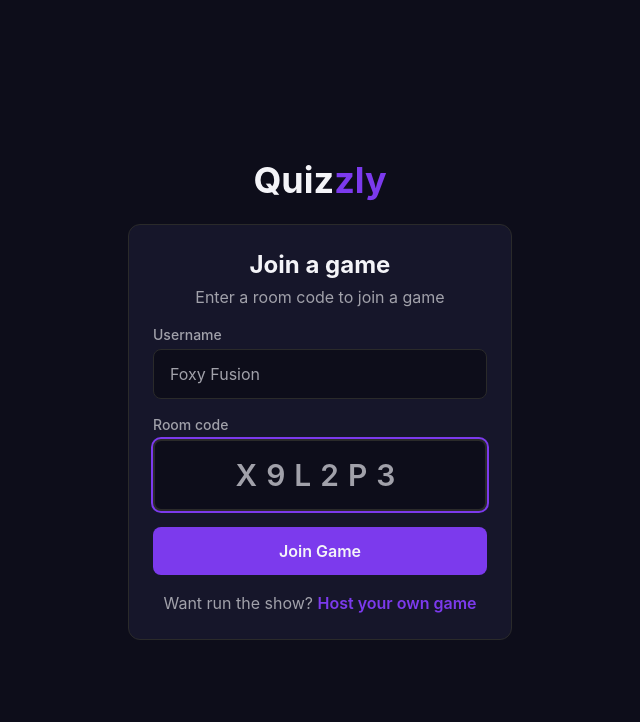
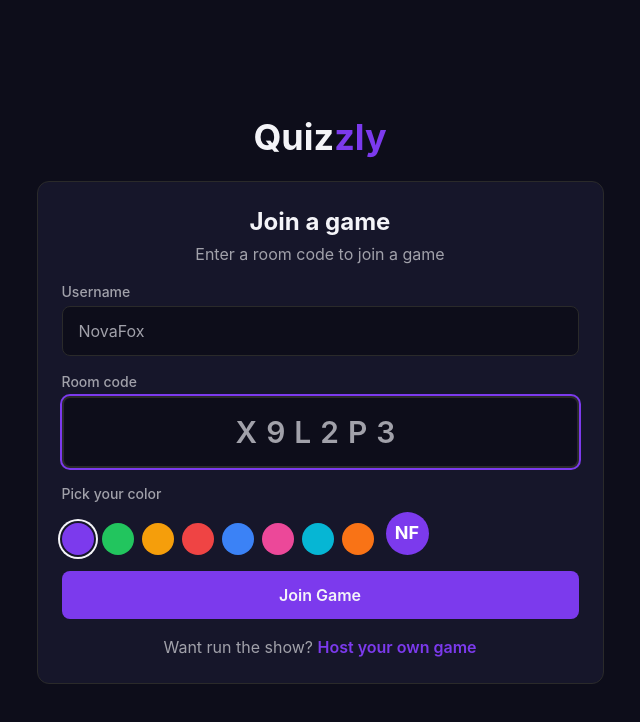
Before and after one commit to Dev-EthanR/quizly, a React (Vite) app in the folder client/: page / in a window 1280 px wide. Shown: the top 722 px of the page, without its empty margins (320-960 px from the left). Built offline with nearby package versions, Linux system fonts and the light colour scheme.

Commit message:
add color selection to join game

```diff
--- a/client/index.html
+++ b/client/index.html
@@ -2,7 +2,7 @@
 <html lang="en">
   <head>
     <meta charset="UTF-8" />
-    <link rel="icon" type="image/png" href="/icon_no_black.png" />
+    <link rel="icon" type="image/png" href="/icon.png" />
     <meta name="viewport" content="width=device-width, initial-scale=1.0" />
     <title>Quizzly</title>
   </head>
--- /dev/null
+++ b/client/src/components/ui/Avatar.tsx
@@ -0,0 +1,21 @@
+import clsx from "clsx";
+
+interface AvatarProps {
+  initials: string;
+  bgClass: string;
+}
+
+function Avatar({ initials, bgClass }: AvatarProps) {
+  return (
+    <div
+      className={clsx(
+        "flex h-10.75 w-10.75 shrink-0 items-center justify-center rounded-full text-lg font-bold text-white select-none",
+        bgClass,
+      )}
+    >
+      {initials}
+    </div>
+  );
+}
+
+export default Avatar;
--- /dev/null
+++ b/client/src/components/ui/AvatarColorField.tsx
@@ -0,0 +1,30 @@
+import ColorSwatchPicker from "./ColorSwatchPicker";
+import Avatar from "./Avatar";
+import { AVATAR_COLORS } from "../../lib/avatarColors";
+
+interface AvatarColorFieldProps {
+  value: string;
+  onChange: (colorId: string) => void;
+  initials: string;
+}
+
+function AvatarColorField({
+  value,
+  onChange,
+  initials,
+}: AvatarColorFieldProps) {
+  const selectedColor =
+    AVATAR_COLORS.find((color) => color.id === value) ?? AVATAR_COLORS[0];
+
+  return (
+    <div>
+      <p className="mb-2 text-sm font-medium text-muted">Pick your color</p>
+      <div className="flex items-end gap-3">
+        <ColorSwatchPicker value={value} onChange={onChange} />
+        <Avatar initials={initials} bgClass={selectedColor.bgClass} />
+      </div>
+    </div>
+  );
+}
+
+export default AvatarColorField;
--- a/client/src/components/ui/Button.tsx
+++ b/client/src/components/ui/Button.tsx
@@ -15,7 +15,7 @@ const Button = forwardRef<HTMLButtonElement, ButtonProps>(
     return (
       <button
         ref={ref}
-        className={`rounded-lg px-4 py-3 font-semibold transition-colors disabled:cursor-not-allowed disabled:opacity-50 ${variantClasses[variant]} ${className}`}
+        className={`cursor-pointer rounded-lg px-4 py-3 font-semibold transition-colors disabled:cursor-not-allowed disabled:opacity-50 ${variantClasses[variant]} ${className}`}
         {...props}
       />
     );
--- /dev/null
+++ b/client/src/components/ui/ColorSwatchPicker.tsx
@@ -0,0 +1,31 @@
+import clsx from "clsx";
+import { AVATAR_COLORS } from "../../lib/avatarColors";
+
+interface ColorSwatchPickerProps {
+  value: string;
+  onChange: (colorId: string) => void;
+}
+
+function ColorSwatchPicker({ value, onChange }: ColorSwatchPickerProps) {
+  return (
+    <div className="flex flex-nowrap gap-2">
+      {AVATAR_COLORS.map((color) => (
+        <button
+          key={color.id}
+          type="button"
+          aria-label={`${color.id} avatar color`}
+          aria-pressed={value === color.id}
+          onClick={() => onChange(color.id)}
+          className={clsx(
+            "h-8 w-8 shrink-0 cursor-pointer rounded-full transition-shadow",
+            color.bgClass,
+            value === color.id &&
+              "ring-2 ring-foreground ring-offset-2 ring-offset-surface",
+          )}
+        />
+      ))}
+    </div>
+  );
+}
+
+export default ColorSwatchPicker;
--- /dev/null
+++ b/client/src/lib/avatarColors.ts
@@ -0,0 +1,15 @@
+export interface AvatarColor {
+  id: string;
+  bgClass: string;
+}
+
+export const AVATAR_COLORS: AvatarColor[] = [
+  { id: "violet", bgClass: "bg-[#7C3AED]" },
+  { id: "green", bgClass: "bg-[#22C55E]" },
+  { id: "amber", bgClass: "bg-[#F59E0B]" },
+  { id: "red", bgClass: "bg-[#EF4444]" },
+  { id: "blue", bgClass: "bg-[#3B82F6]" },
+  { id: "pink", bgClass: "bg-[#EC4899]" },
+  { id: "cyan", bgClass: "bg-[#06B6D4]" },
+  { id: "orange", bgClass: "bg-[#F97316]" },
+];
--- /dev/null
+++ b/client/src/lib/initials.ts
@@ -0,0 +1,11 @@
+export function getInitials(name: string): string {
+  const trimmed = name.trim();
+  if (!trimmed) return "NF";
+
+  const words = trimmed.split(/\s+/).filter(Boolean);
+  if (words.length >= 2) {
+    return (words[0].charAt(0) + words[1].charAt(0)).toUpperCase();
+  }
+
+  return trimmed.slice(0, 2).toUpperCase();
+}
--- a/client/src/lib/schemas/joinRoom.ts
+++ b/client/src/lib/schemas/joinRoom.ts
@@ -1,10 +1,8 @@
 import { z } from "zod";
 
 export const joinRoomSchema = z.object({
-  name: z
-    .string()
-    .trim()
-    .max(20, "Username must be 20 characters or less"),
+  name: z.string().trim().max(20, "Username must be 20 characters or less"),
+  color: z.string().optional(),
   roomCode: z
     .string()
     .trim()
--- a/client/src/pages/Home.tsx
+++ b/client/src/pages/Home.tsx
@@ -1,27 +1,36 @@
-import { useForm } from "react-hook-form";
+import { Controller, useForm, useWatch } from "react-hook-form";
 import { zodResolver } from "@hookform/resolvers/zod";
 import { Link, useNavigate } from "react-router-dom";
 import Input from "../components/ui/Input";
 import Button from "../components/ui/Button";
+import AvatarColorField from "../components/ui/AvatarColorField";
 import {
   joinRoomSchema,
   type JoinRoomFormValues,
 } from "../lib/schemas/joinRoom";
 import { getRandomUsername } from "../lib/usernames";
+import { getInitials } from "../lib/initials";
+import { AVATAR_COLORS } from "../lib/avatarColors";
 
 function Home() {
   const navigate = useNavigate();
   const {
     register,
     handleSubmit,
+    control,
     formState: { errors, isSubmitting },
   } = useForm<JoinRoomFormValues>({
     resolver: zodResolver(joinRoomSchema),
+    defaultValues: { name: "", color: AVATAR_COLORS[0].id, roomCode: "" },
   });
 
+  const name = useWatch({ control, name: "name" });
+
   const onSubmit = (values: JoinRoomFormValues) => {
-    const name = values.name || getRandomUsername();
-    navigate(`/lobby/${values.roomCode}`, { state: { name } });
+    const resolvedName = values.name || getRandomUsername();
+    navigate(`/lobby/${values.roomCode}`, {
+      state: { name: resolvedName, color: values.color },
+    });
   };
 
   return (
@@ -30,7 +39,7 @@ function Home() {
         Quiz<span className="text-primary">zly</span>
       </h1>
 
-      <div className="flex w-full max-w-sm flex-col gap-4 rounded-xl border border-border bg-surface p-6">
+      <div className="flex w-fit max-w-full flex-col gap-4 rounded-xl border border-border bg-surface p-6">
         <div className="text-center">
           <h2 className="text-2xl font-bold text-foreground">Join a game</h2>
           <p className="mt-1 text-muted">Enter a room code to join a game</p>
@@ -43,12 +52,13 @@ function Home() {
         >
           <Input
             label="Username"
-            placeholder="Foxy Fusion"
+            placeholder="NovaFox"
             maxLength={20}
             error={errors.name?.message}
             className=" caret-primary"
             {...register("name")}
           />
+
           <Input
             label="Room code"
             placeholder="X9L2P3"
@@ -58,6 +68,19 @@ function Home() {
             error={errors.roomCode?.message}
             {...register("roomCode")}
           />
+
+          <Controller
+            name="color"
+            control={control}
+            render={({ field }) => (
+              <AvatarColorField
+                value={field.value ?? AVATAR_COLORS[0].id}
+                onChange={field.onChange}
+                initials={getInitials(name)}
+              />
+            )}
+          />
+
           <Button type="submit" disabled={isSubmitting}>
             Join Game
           </Button>
--- a/client/src/pages/Lobby.tsx
+++ b/client/src/pages/Lobby.tsx
@@ -1,21 +1,36 @@
 import { useLocation, useParams } from "react-router-dom";
+import Avatar from "../components/ui/Avatar";
+import { AVATAR_COLORS } from "../lib/avatarColors";
+import { getInitials } from "../lib/initials";
 
 interface LobbyLocation {
   state?: {
     name?: string;
+    color?: string;
   };
 }
 
 function Lobby() {
   const { roomCode } = useParams();
   const { state } = useLocation() as LobbyLocation;
+  const selectedColor =
+    AVATAR_COLORS.find((color) => color.id === state?.color) ??
+    AVATAR_COLORS[0];
 
   return (
     <div className="flex min-h-screen flex-col items-center justify-center gap-2 px-4">
       <p className="text-foreground">
         Joining room <span className="font-bold text-primary">{roomCode}</span>
       </p>
-      {state?.name && <p className="text-muted">as {state.name}</p>}
+      {state?.name && (
+        <div className="mt-2 flex flex-col items-center gap-2">
+          <Avatar
+            initials={getInitials(state.name)}
+            bgClass={selectedColor.bgClass}
+          />
+          <p className="text-muted">as {state.name}</p>
+        </div>
+      )}
     </div>
   );
 }
```
Also changed, not shown: client/public/icon.png (renamed from client/public/icon_no_black.png), 1 other file (tests, documents, lock files or other folders).
